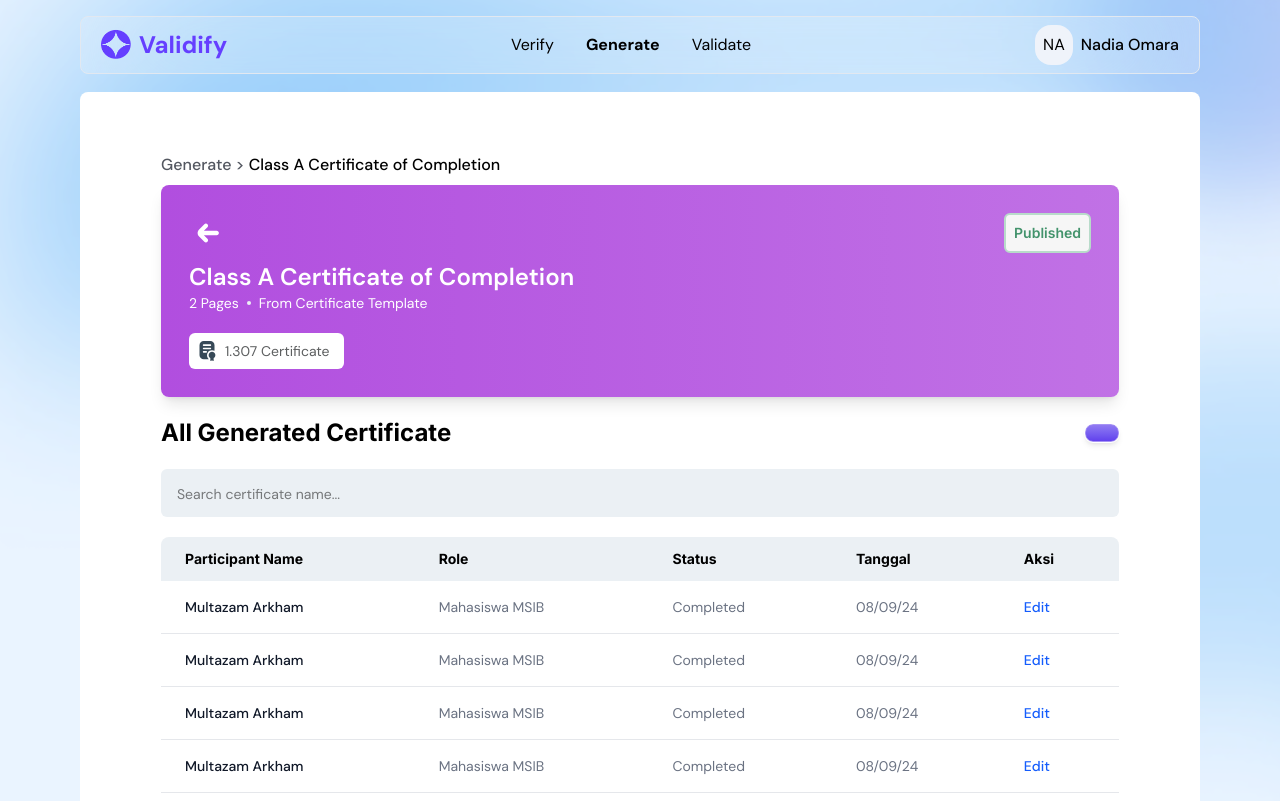
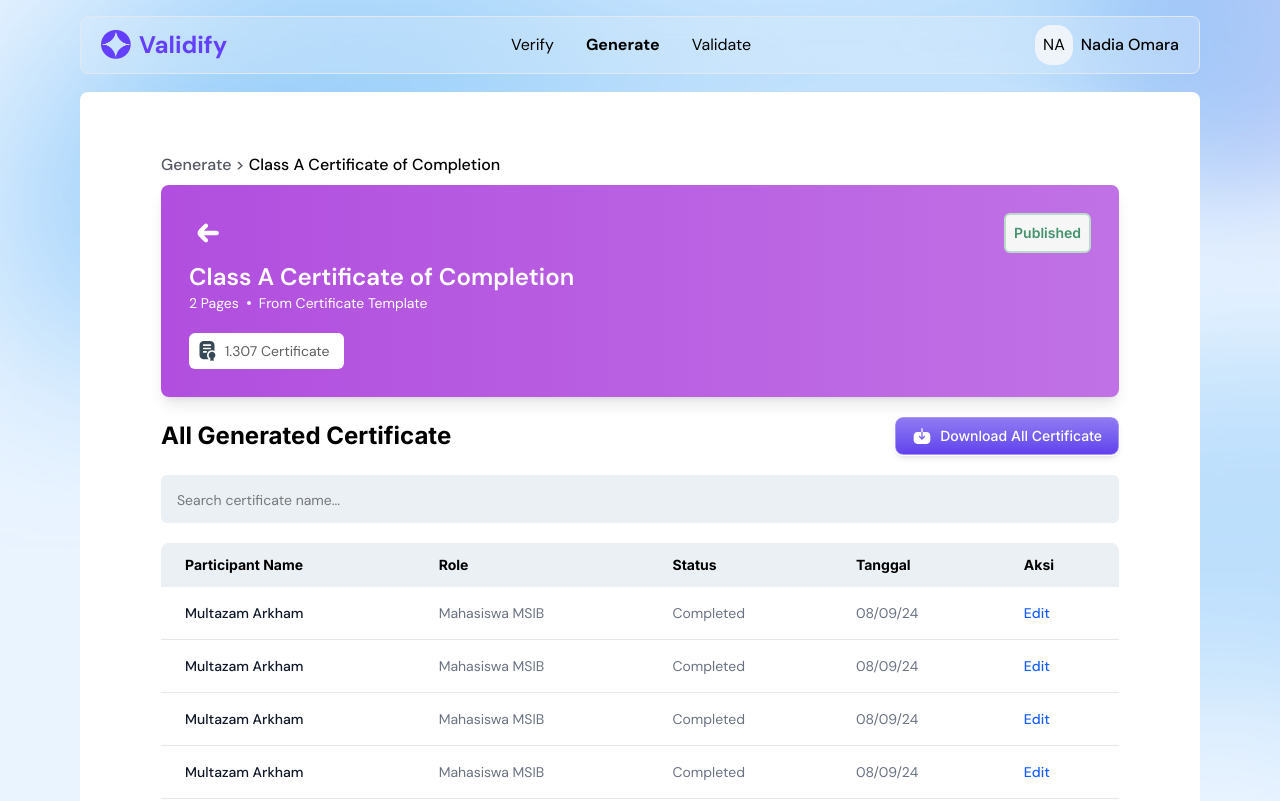
Before and after one commit to validify-icp/validify, a React (Vite) app in the folder src/fe-validify/: page /generate/1/result in a window 1280 px wide. Shown: the top 801 px of the page. Built offline with nearby package versions, Linux system fonts and the light colour scheme.

Commit message:
feat: update button for customize class and utility.

```diff
--- a/src/fe-validify/src/components/Button.tsx
+++ b/src/fe-validify/src/components/Button.tsx
@@ -1,7 +1,19 @@
-const Button = ({ label }: { label: string }) => {
+import { ReactNode } from "react";
+
+interface ButtonProps {
+  label?: string;
+  children?: ReactNode;
+  className?: string;
+  onClick?: () => void;
+}
+
+const Button = ({ label, children, className = "", onClick }: ButtonProps) => {
+  const baseClasses =
+    "px-4 py-2 text-white font-medium rounded-lg border border-[#a693f5] outline outline-white bg-gradient-to-t from-[#6240ED] to-[#917AF2] shadow-md cursor-pointer";
+
   return (
-    <button className="px-4 py-2 text-white font-medium rounded-lg border border-[#a693f5] outline outline-white bg-linear-to-t from-[#6240ED] to-[#917AF2] shadow-md cursor-pointer">
-      {label}
+    <button onClick={onClick} className={`${baseClasses} ${className}`}>
+      {children || label || "Button"}
     </button>
   );
 };
```
